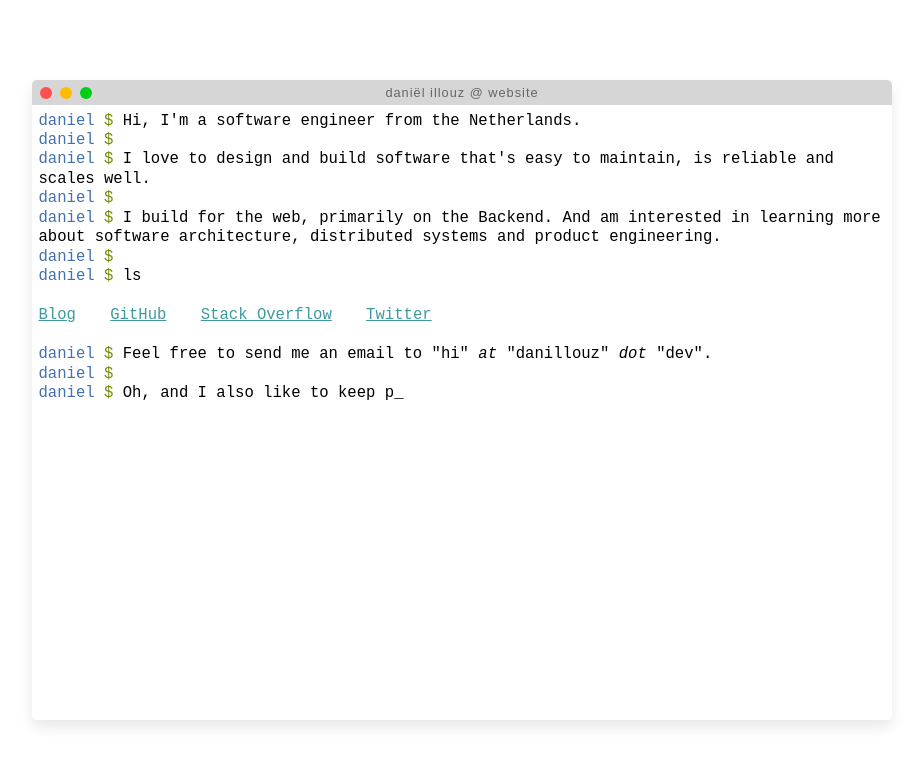
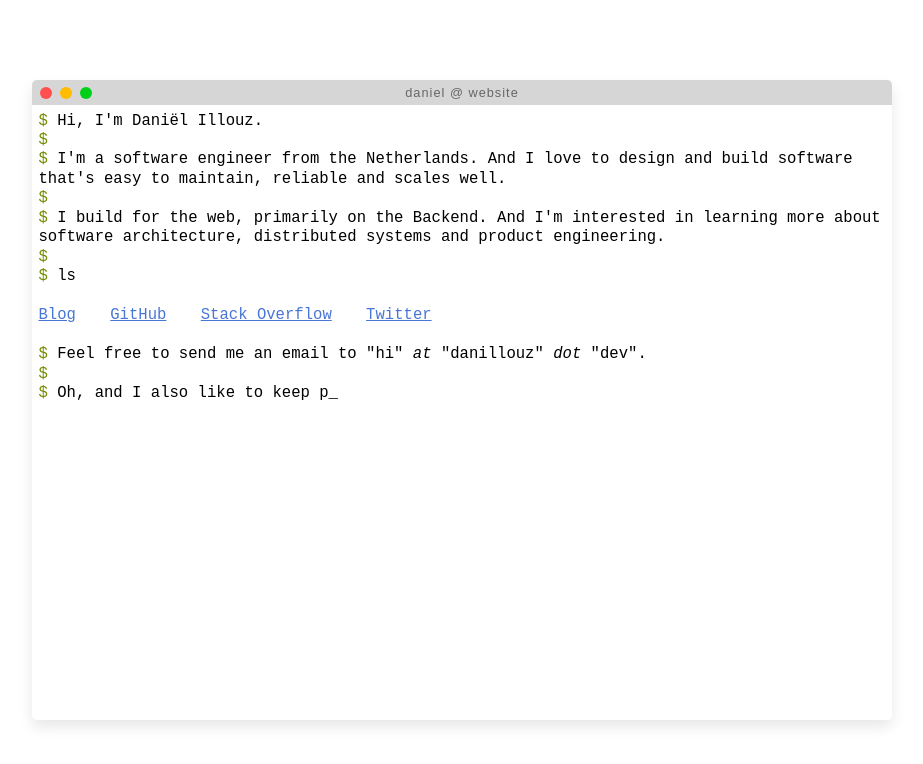
Before and after one commit to danillouz/danillouz.dev, a website built with Parcel: page src/index.html in a window 1280 px wide. Shown: the whole page, without its empty margins (178-1101 px from the left). Built offline with nearby package versions, Linux system fonts and the light colour scheme.

Commit message:
Simplify terminal prompt and color scheme

```diff
--- a/src/index.css
+++ b/src/index.css
@@ -1,8 +1,7 @@
 :root {
   --color-black: #111111;
-  --color-blue: #4271ae;
+  --color-blue: #4876d6;
   --color-green: #718c00;
-  --color-cyan: #3e999f;
 }
 
 html {
@@ -22,7 +21,7 @@ body {
 }
 
 a {
-  color: var(--color-cyan);
+  color: var(--color-blue);
 }
 
 #root {
@@ -102,13 +101,8 @@ a {
   line-height: 1.25;
 }
 
-.prompt::before {
-  content: 'daniel ';
-  color: var(--color-blue);
-}
-
 .prompt::after {
-  content: ' $';
+  content: '$';
   color: var(--color-green);
 }
 
--- a/src/index.html
+++ b/src/index.html
@@ -43,13 +43,13 @@
             <div class="button zoom"></div>
           </div>
 
-          <div class="title">daniël illouz @ website</div>
+          <div class="title">daniel @ website</div>
         </header>
 
         <section class="screen">
           <p>
             <span class="prompt"></span>
-            Hi, I'm a software engineer from the Netherlands.
+            Hi, I&apos;m Daniël Illouz.
           </p>
 
           <p>
@@ -58,8 +58,9 @@
 
           <p>
             <span class="prompt"></span>
-            I love to design and build software that's easy to maintain, is
-            reliable and scales well.
+            I&apos;m a software engineer from the Netherlands. And I love to
+            design and build software that&apos;s easy to maintain, reliable and
+            scales well.
           </p>
 
           <p>
@@ -68,9 +69,9 @@
 
           <p>
             <span class="prompt"></span>
-            I build for the web, primarily on the Backend. And am interested in
-            learning more about software architecture, distributed systems and
-            product engineering.
+            I build for the web, primarily on the Backend. And I&apos;m
+            interested in learning more about software architecture, distributed
+            systems and product engineering.
           </p>
 
           <p>
@@ -124,8 +125,8 @@
 
           <p>
             <span class="prompt"></span>
-            Feel free to send me an email to "hi" <i>at</i> "danillouz"
-            <i>dot</i> "dev".
+            Feel free to send me an email to &quot;hi&quot;
+            <i>at</i> &quot;danillouz&quot; <i>dot</i> &quot;dev&quot;.
           </p>
 
           <p>
```
